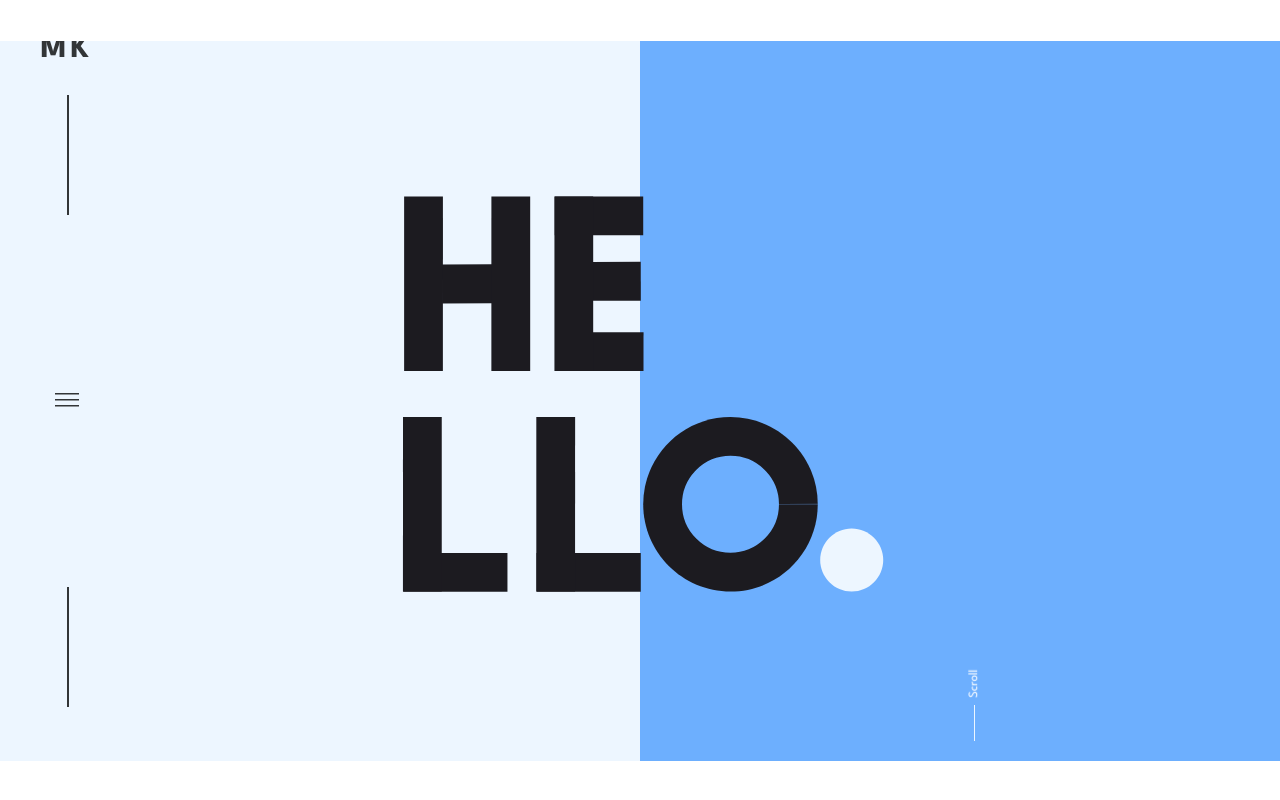
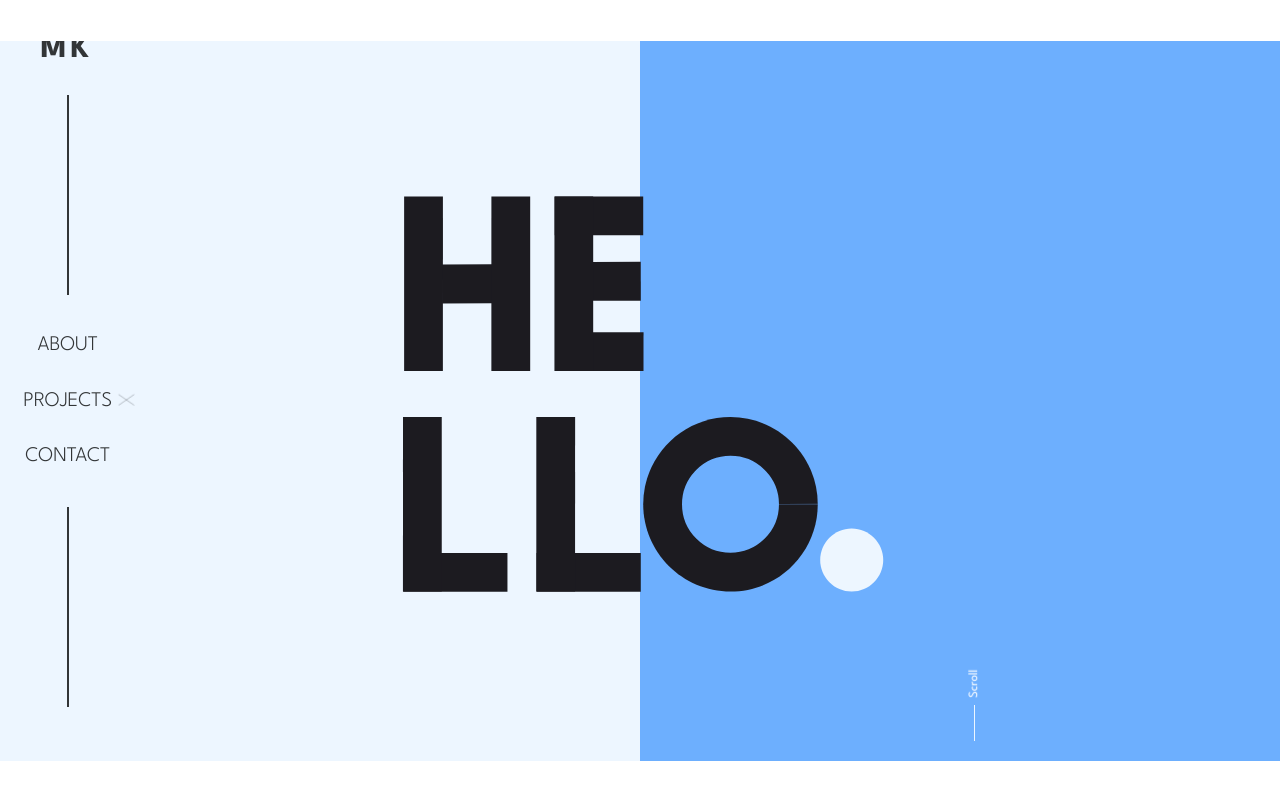
Before and after one commit to MaximKursakov/Portfolio, a React (Create React App) app: page / in a window 1280 px wide. Both pictures are taken after a click on the element 66 px from the left and 1199 px from the top of the page. Shown: the part 799-1599 px from the top of the page. Built offline with nearby package versions, Linux system fonts and the light colour scheme.

Commit message:
burger icon open and closing animation

```diff
--- a/src/App.scss
+++ b/src/App.scss
@@ -62,6 +62,30 @@ body {
         align-items: center;
         height: 85%;
         position: relative;
+        .navMenu {
+            height: 100%;
+            display: flex;
+            justify-content: center;
+            align-items: center;
+            position: relative;
+            .navLinks {
+                z-index: 1;
+                list-style: none;
+                text-align: center;
+                padding-left: 2%;
+                li {
+                    padding: 20% 0;
+                    font-size: 1.3rem;
+                    font-weight: 300;
+                }
+            }
+            .burger {
+                position: absolute;
+                margin: 0 auto;
+                scale: .3;
+                z-index: 1;
+            }
+        }
         .line1, .line2 {
             position: absolute;
             border-left: 2px solid $text-color;
@@ -77,15 +101,8 @@ body {
             padding-top: 35vh;
             bottom: 0;
         }
-        .burger {
-            top: 0;
-            bottom: 0;
-            margin: auto 0;
-        }
-        svg {
-            color: $text-color;
-            scale:1.5
-        }
+
+
     }
 }
 
--- /dev/null
+++ b/src/components/Burger.js
@@ -0,0 +1,26 @@
+import { AnimatePresence, motion } from "framer-motion";
+
+export function Burger ({menuOpen, setMenuOpen}) {
+    return(
+        <>
+            <motion.div
+                    className="burger"
+                    onClick={() => setMenuOpen(!menuOpen)}
+                    animate={{x :menuOpen ? "350%" : "0%"}}
+                    transition={{duration: .3}}
+                    >
+                       <svg width="57" height="41" viewBox="0 0 57 41" fill="none" xmlns="http://www.w3.org/2000/svg">
+                        <g id="Burger">
+                            <motion.line id="Line 1" animate={{y2: menuOpen? 38.5 : 2.5}} transition={{duration: .5}} x1="2.5" y1="2.5" x2="54.5" y2="2.5" stroke="#323537" stroke-width="5" stroke-linecap="round"/>
+                            <AnimatePresence>
+                                {!menuOpen ?
+                                <motion.line id="Line 2" animate={{pathLength: 1}} exit={{pathLength: 0}} transition={{duration: .5}} y1="20.5" x2="54.5" y2="20.5" stroke="#323537" stroke-width="5" stroke-linecap="round"/>
+                            :null}
+                            </AnimatePresence>
+                            <motion.line id="Line 3" animate={{y2: menuOpen? 2.5 : 38.5}} transition={{duration: .5}} x1="2.5" y1="38.5" x2="54.5" y2="38.5" stroke="#323537" stroke-width="5" stroke-linecap="round"/>
+                            </g>
+                        </svg>
+            </motion.div>
+        </>
+    )
+}
--- a/src/components/intro-sidebar.js
+++ b/src/components/intro-sidebar.js
@@ -1,10 +1,16 @@
-import { motion } from "framer-motion";
+import { AnimatePresence, motion } from "framer-motion";
 import { useState } from "react";
-import {VscMenu} from "react-icons/vsc";
+import {IoIosMenu} from "react-icons/io";
+import { Burger } from "./Burger";
 
 export function IntroSidebar() {
     const [menuOpen, setMenuOpen] = useState(false)
     console.log(menuOpen)
+    const linkAnimation = {
+        initial : {opacity: 0, scale: 0},
+        animate: {opacity:1, scale: 1 , transition: {duration: .3}},
+        exit: {opacity: 0, scale: 0}
+    }
     return(
         <div className="intro-sidebar">
         <p className="portfolio-title">MK</p>
@@ -12,12 +18,28 @@ export function IntroSidebar() {
 
             <motion.div
             className="line1"
-            animate={{paddingBottom: menuOpen ? "15vh" : "35vh"}}
+            animate={{paddingBottom: menuOpen ? "25vh" : "35vh"}}
             ></motion.div>
-            <div className="burger" onClick={() => setMenuOpen(!menuOpen)}> <VscMenu/> </div>
+            <div className="navMenu">
+                <AnimatePresence>
+                    {menuOpen ?
+                    <motion.ul className="navLinks"
+                    variants={linkAnimation}
+                    initial="initial"
+                    animate="animate"
+                    exit="exit"
+                    >
+                        <motion.li>ABOUT</motion.li>
+                        <motion.li>PROJECTS</motion.li>
+                        <motion.li>CONTACT</motion.li>
+                    </motion.ul> : null}
+
+                </AnimatePresence>
+                <Burger menuOpen={menuOpen} setMenuOpen={setMenuOpen}/>
+            </div>
             <motion.div
             className="line2"
-            animate={{paddingTop: menuOpen ? "15vh" : "35vh"}}
+            animate={{paddingTop: menuOpen ? "25vh" : "35vh"}}
             ></motion.div>
         </div>
         </div>
```
